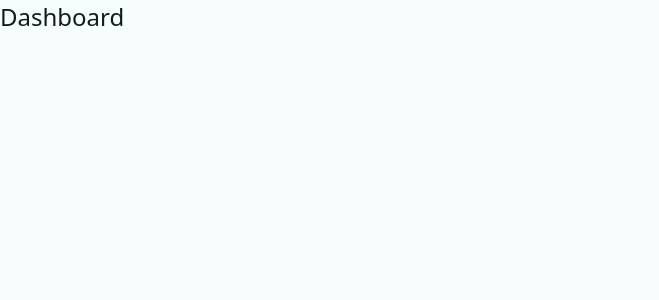
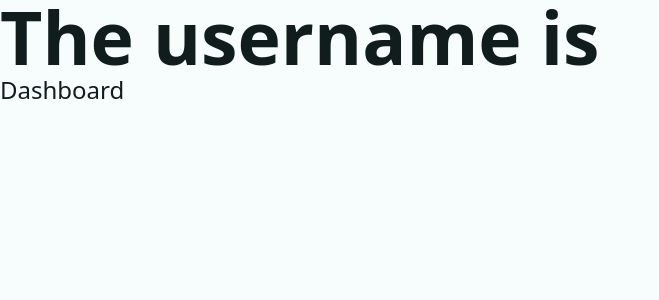
Before and after one commit to jos3ph-m/home-budget, a React (Vite) app: page / in a window 1280 px wide. Shown: the top 300 px of the page, without its empty margins (0-659 px from the left). Built offline with nearby package versions, Linux system fonts and the light colour scheme.

Commit message:
Creating the first actual route

```diff
--- a/src/pages/Dashboard.jsx
+++ b/src/pages/Dashboard.jsx
@@ -11,9 +11,10 @@ export function dashboardLoader() {
 }
 
 const Dashboard = () => {
-  useLoaderData
+  const {userName} = useLoaderData()
+
   return (
-    <div>Dashboard</div>
+    <div><h1>The username is {userName}</h1>Dashboard</div>
   )
 }
 
```
